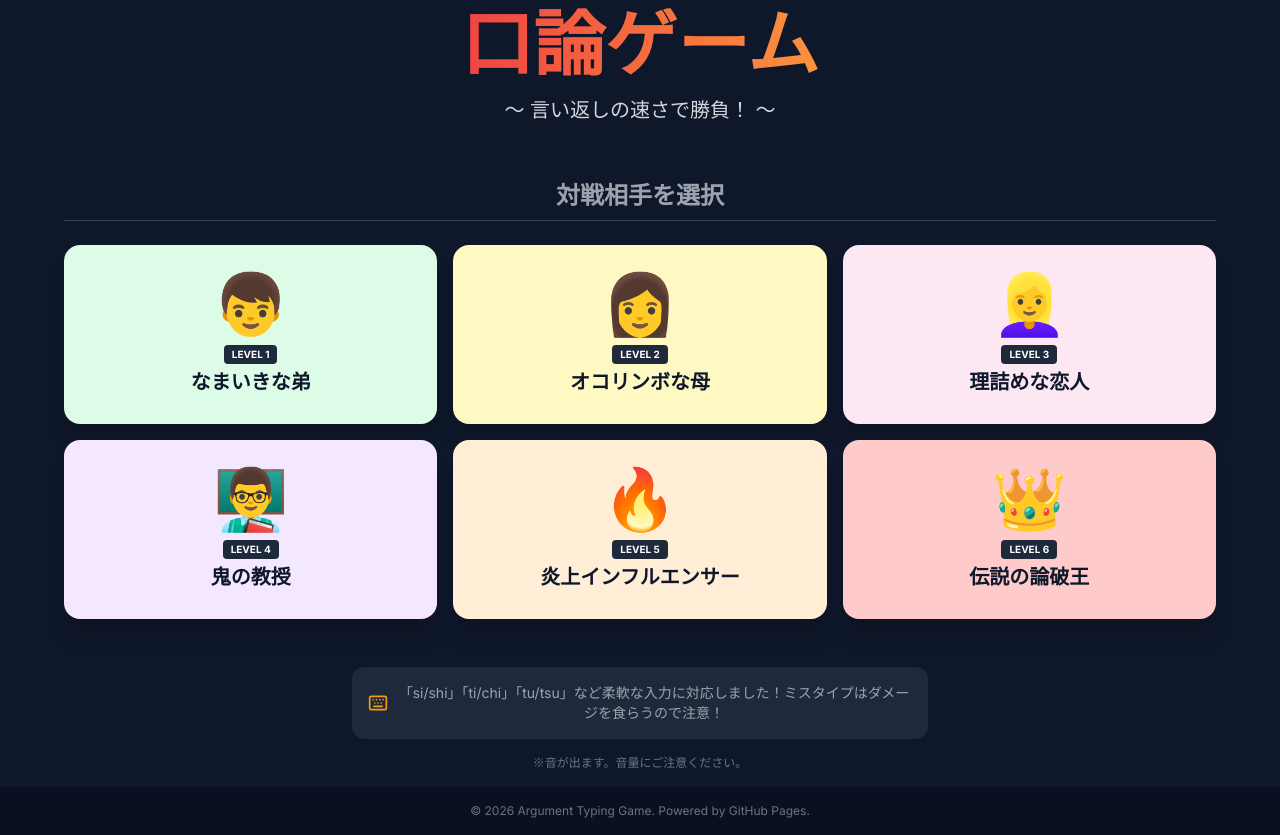
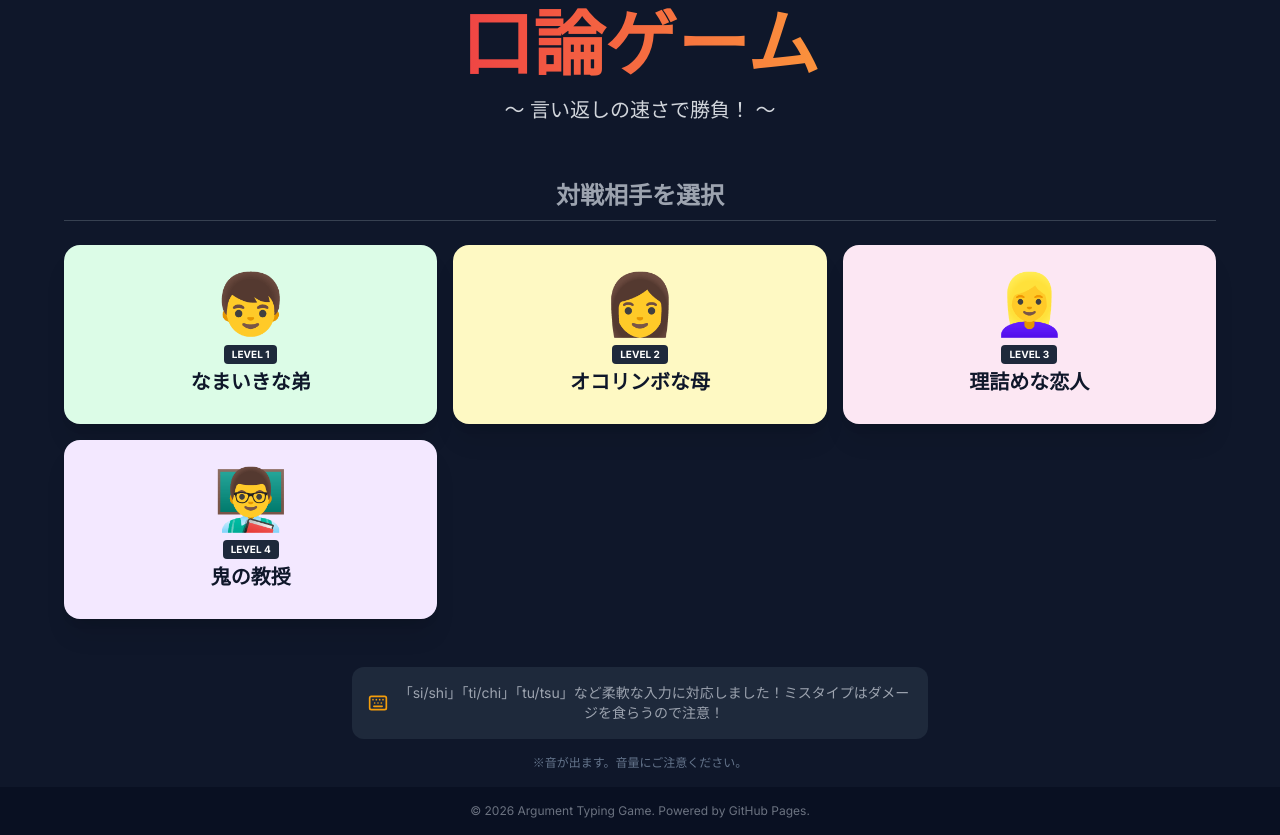
Before and after one commit to huageheize-star/my-app-2026, a plain HTML site: page index.html in a window 1280 px wide. Drawn offline with nearby package versions, Linux system fonts and the light colour scheme.

Commit message:
fix: remove level 5 and 6 stages as requested

```diff
--- a/index.html
+++ b/index.html
@@ -237,24 +237,6 @@
                     { trigger: '君のレポートはひどいね。', replyText: 'ご指摘の箇所を修正します', romaji: 'gositekinokasyowosyuseisimasu' },
                     { trigger: '学術的価値が皆無だ。', replyText: '新しい視点を提供しています', romaji: 'atarasiisitenwoteikyousiteimasu' },
                     { trigger: '結論が飛躍している。', replyText: '論理のプロセスを精査します', romaji: 'ronrinopurosesuwoseisasimasu' }
-                ]
-            },
-            {
-                id: 'level5', level: 5, name: '炎上インフルエンサー', icon: '🔥', maxHp: 15, timeLimit: 6000, bgColor: 'bg-orange-100',
-                words: [
-                    { trigger: 'お前の意見なんて興味ないわ！', replyText: '事実を言っているだけです', romaji: 'zizituwoitteirudakedesu' },
-                    { trigger: '証拠あんの？出してみろよ！', replyText: '客観的なソースがあります', romaji: 'kyakkantekinaso-sugaarimasu' },
-                    { trigger: 'ブロックするからな！', replyText: '逃げるのは自由ですよ', romaji: 'nigerunowaziyuudesuyo' },
-                    { trigger: '再生数稼ぎのゴミが！', replyText: '的外れな批判はやめてください', romaji: 'matohazurenahihanyametekudasai' }
-                ]
-            },
-            {
-                id: 'level6', level: 6, name: '伝説の論破王', icon: '👑', maxHp: 20, timeLimit: 4000, bgColor: 'bg-red-200',
-                words: [
-                    { trigger: 'それってあなたの感想ですよね？', replyText: 'データに基づいた事実です', romaji: 'de-tanimotoduitaizizitudesu' },
-                    { trigger: '嘘つくのやめてもらっていいですか？', replyText: '嘘を言っているのはあなたです', romaji: 'usowoitteirunowaanatadesu' },
-                    { trigger: 'なんかそういうデータあるんですか？', replyText: '公的な統計が証明しています', romaji: 'koutekitoutokeigasyoumeisiteimasu' },
-                    { trigger: 'はい論破。', replyText: '全然論破になっていませんね', romaji: 'zenzenronpaninatteimasenne' }
                 ]
             }
         ];
```
